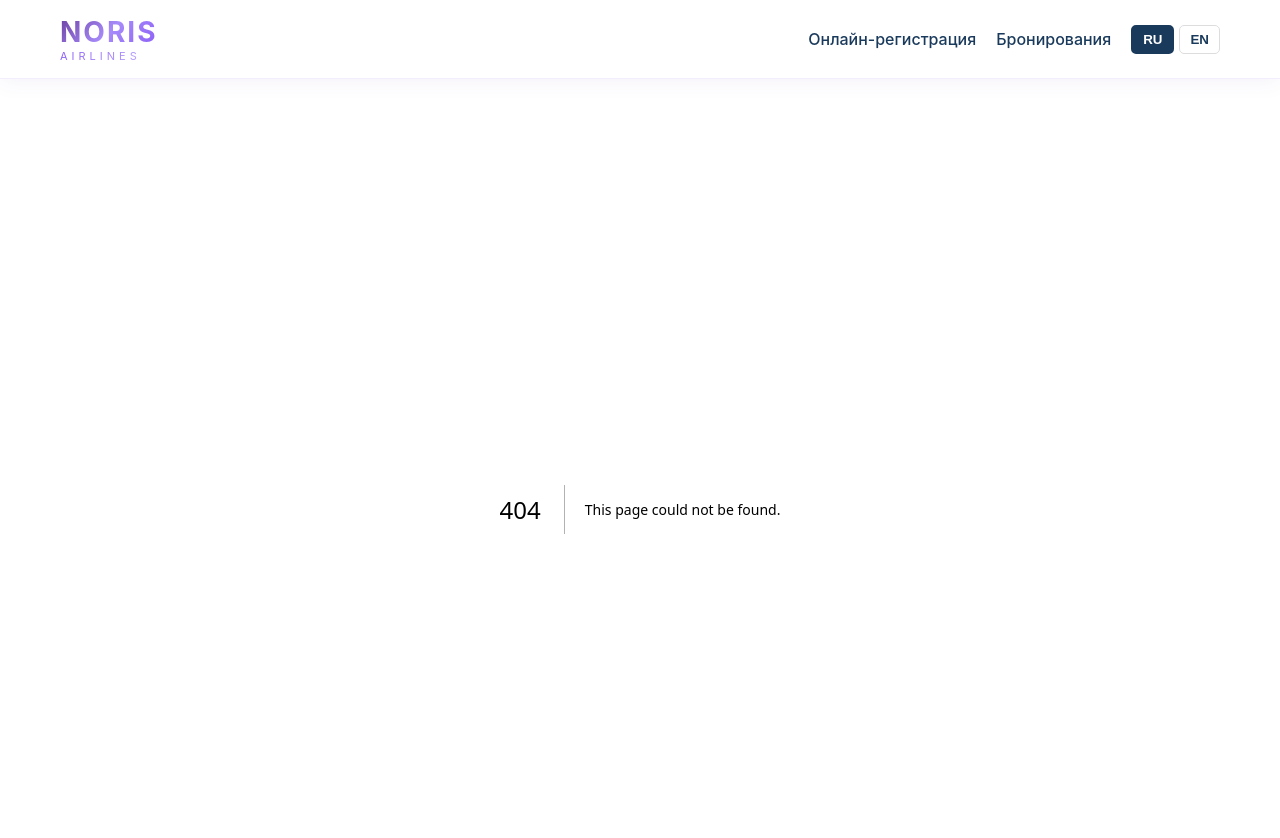
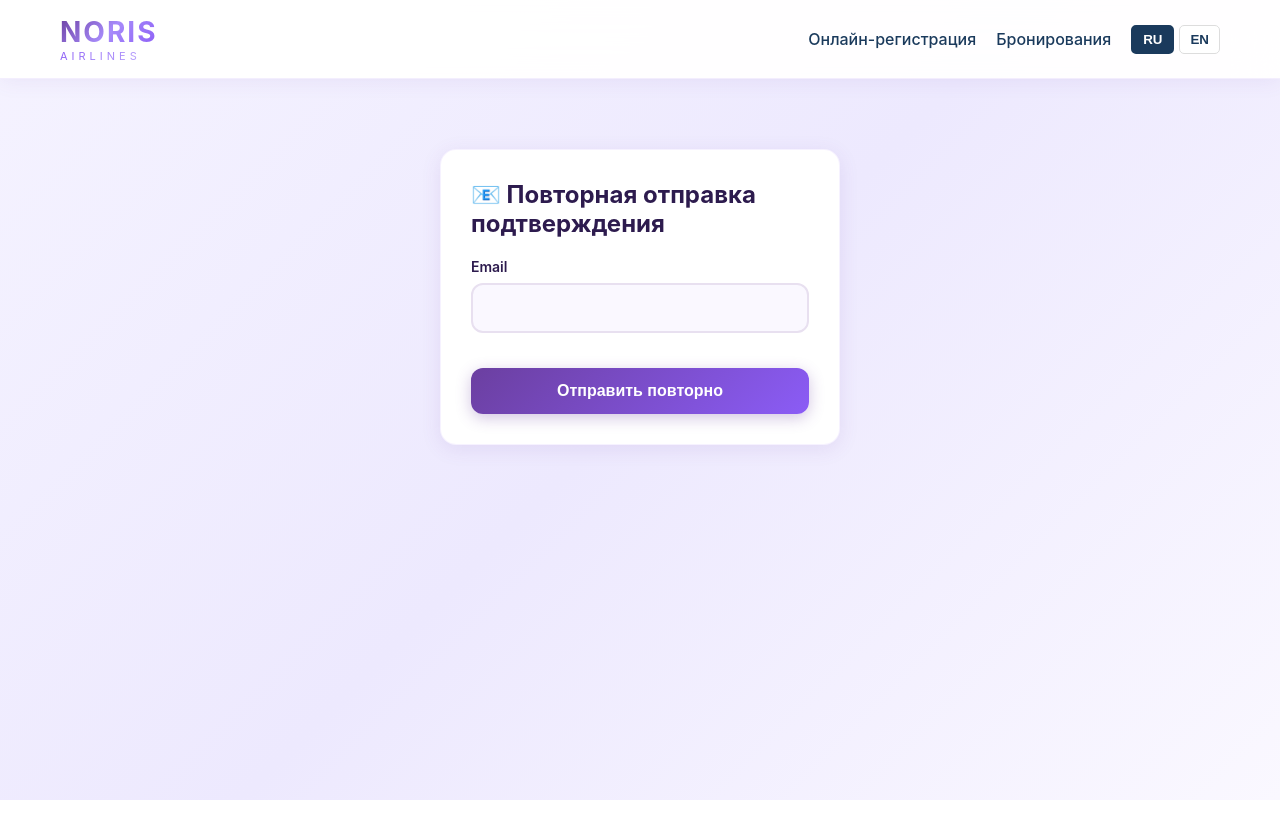
Before and after one commit to alexeysimashkin/noris-airlines, a Next.js app: page /resend-verify in a window 1280 px wide. Before the commit this address had no page. Shown: the top 838 px of the page. After the commit the page ends 800 px from the top, so only its background shows below. Built offline with nearby package versions, Linux system fonts and the light colour scheme.

Commit message:
Create resend-verify.tsx

```diff
--- /dev/null
+++ b/src/pages/resend-verify.tsx
@@ -0,0 +1,32 @@
+import { useState } from 'react'
+
+export default function ResendVerify() {
+  const [email, setEmail] = useState('')
+  const [message, setMessage] = useState('')
+
+  const handleResend = async (e: React.FormEvent) => {
+    e.preventDefault()
+    const res = await fetch('/api/auth/resend-verify', {
+      method: 'POST',
+      headers: { 'Content-Type': 'application/json' },
+      body: JSON.stringify({ email })
+    })
+    const data = await res.json()
+    setMessage(data.message)
+  }
+
+  return (
+    <div className="card" style={{ maxWidth: 400, margin: '40px auto' }}>
+      <h2>📧 Повторная отправка подтверждения</h2>
+      <form onSubmit={handleResend} style={{ display: 'grid', gap: 15, marginTop: 20 }}>
+        <div className="form-group">
+          <label className="form-label">Email</label>
+          <input type="email" className="form-input" value={email}
+            onChange={e => setEmail(e.target.value)} required />
+        </div>
+        {message && <p style={{ color: message.includes('✅') ? 'green' : 'red' }}>{message}</p>}
+        <button type="submit" className="btn btn-primary">Отправить повторно</button>
+      </form>
+    </div>
+  )
+}
```
